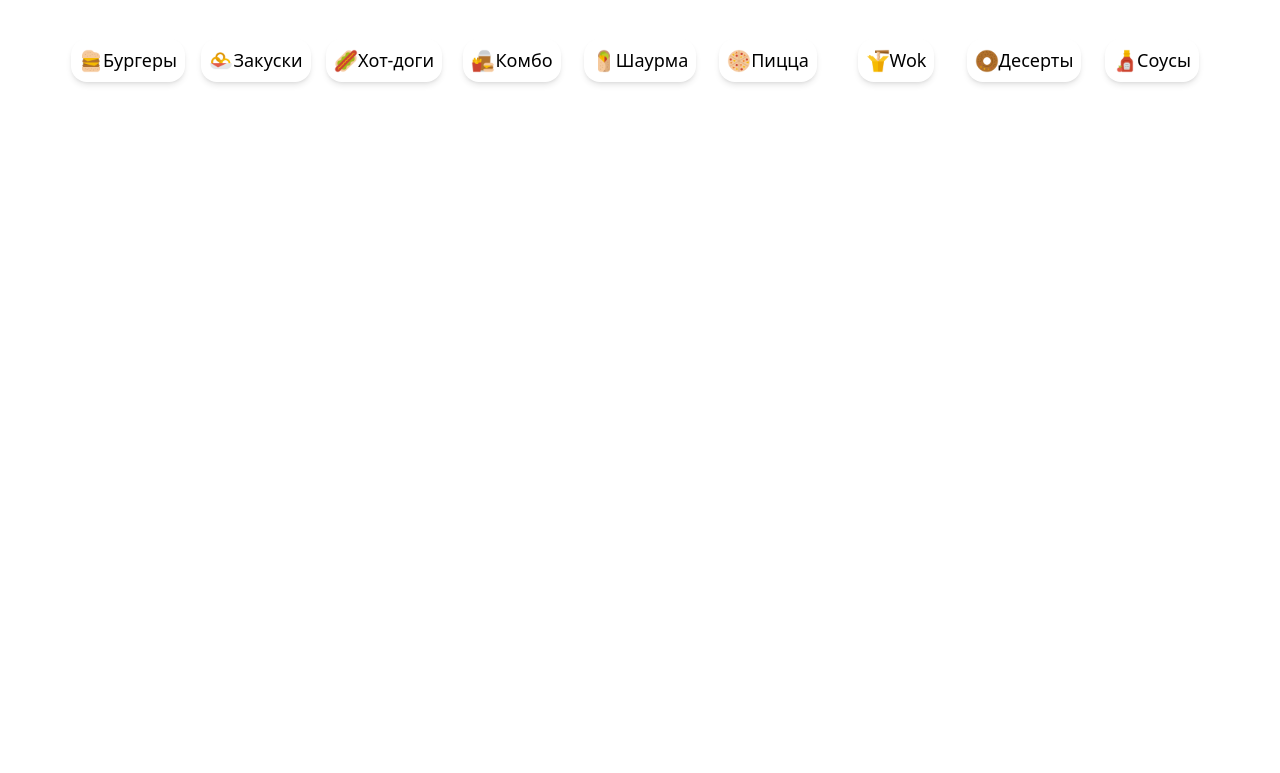
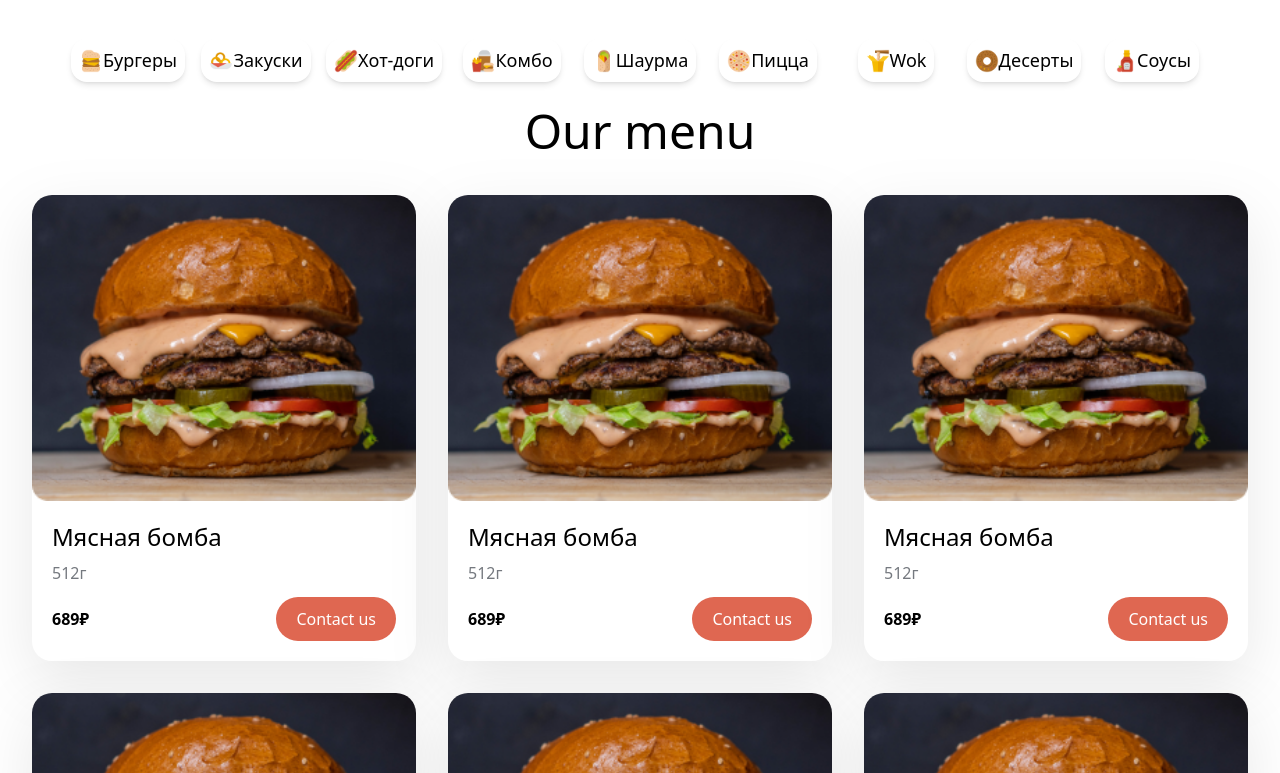
Before and after one commit to Daler-web-dev/fastfood_website, a React (Create React App) app: page /menu in a window 1280 px wide. Shown: the part 467-1240 px from the top of the page. Before the commit the page ends 800 px from the top, so only its background shows below. Built offline with nearby package versions, Linux system fonts and the light colour scheme.

Commit message:
meny page

```diff
--- a/src/App.jsx
+++ b/src/App.jsx
@@ -5,14 +5,16 @@ import { Route, Routes } from "react-router-dom";
 import Layout from "./Layout/Layout";
 import HomePage from "./Pages/HomePage";
 import AboutPage from "./Pages/AboutPage";
+import ProductCard from "./Components/children/ProductCard";
+import { Menu } from "./Pages/Menu";
 
 function App() {
 	return (
 		<Routes>
-				<Route index element={<HomePage />} />
-			    <Route path='/menu' element={<Layout />}>
-				    <Route path="about" element={<AboutPage />} />
-			   </Route>
+			<Route path='/' element={<Layout />}>
+				<Route path="/about" element={<AboutPage />} />
+				<Route path="/menu" element={<Menu />} />
+			</Route>
 		</Routes>
 	)
 }
--- a/src/Components/children/ProductCard.jsx
+++ b/src/Components/children/ProductCard.jsx
@@ -4,27 +4,27 @@ import MyModal from '../MyModal';
 
 import Button from "./Button";
 
-const ProductCard = () => {
+const ProductCard = ({item}) => {
    const [visible, setVisible] = useState(false)
 
    return (
       <>
-      <div className="max-lg:flex max-md:block bg-white overflow-hidden rounded-[20px] drop-shadow-[0px_20px_30px_rgba(0,0,0,0.09)]">
-         <a href="#0" className='rounded-[20px] overflow-hidden'>
-            <img className="rounded-t-lg" src={kruosan} alt="" />
+      <div className="w-96 max-lg:flex max-md:block bg-white overflow-hidden rounded-[20px] drop-shadow-[0px_20px_30px_rgba(0,0,0,0.09)]">
+         <a href="#" className='rounded-[20px] overflow-hidden'>
+            <img className="rounded-t-lg w-full" src={item.img} alt="" />
          </a>
          <div className="p-5">
-            <a href="#0">
-               <h5 className="mb-2 text-2xl text-black max-md:text-xl">Dunkin' Munchkins</h5>
+            <a href="#">
+               <h5 className="mb-2 text-2xl text-black max-md:text-xl">{item.title}</h5>
             </a>
-            <p className="mb-3 font-normal text-base text-[#75797F] max-md:truncate max-sm:text-sm">But I must explain to you how all this mistaken idea of  will give you a complete account of the system</p>
+            <p className="mb-3 font-normal text-base text-[#75797F] max-md:truncate max-sm:text-sm">{item.body}</p>
             <div className="flex justify-between items-center">
-               <span className='text-black font-bold'>$6.30</span>
+               <span className='text-black font-bold'>{item.price}</span>
                <Button onClick={() => setVisible(true)} />
             </div>
          </div>
       </div>
-      <MyModal visible={visible} setVisible={setVisible}><h1 style={{color: "black"}}>Dunkin' Munchkins</h1></MyModal>
+      <MyModal visible={visible} setVisible={setVisible}><h1 style={{color: "black"}}>{item.title}</h1></MyModal>
       </>
    );
 }
--- /dev/null
+++ b/src/Pages/Menu.jsx
@@ -0,0 +1,66 @@
+import React from 'react'
+import ProductCard from '../Components/children/ProductCard'
+
+export const Menu = () => {
+
+    const arr = [
+        {
+            id: 1,
+            title: "Мясная бомба",
+            body: "512г",
+            price: "689₽",
+            img: "/images/photo.png"
+        },
+        {
+            id: 2,
+            title: "Мясная бомба",
+            body: "512г",
+            price: "689₽",
+            img: "/images/photo.png"
+        },
+        {
+            id: 3,
+            title: "Мясная бомба",
+            body: "512г",
+            price: "689₽",
+            img: "/images/photo.png"
+        },
+        {
+            id: 4,
+            title: "Мясная бомба",
+            body: "512г",
+            price: "689₽",
+            img: "/images/photo.png"
+        },
+        {
+            id: 5,
+            title: "Мясная бомба",
+            body: "512г",
+            price: "689₽",
+            img: "/images/photo.png"
+        },
+        {
+            id: 6,
+            title: "Мясная бомба",
+            body: "512г",
+            price: "689₽",
+            img: "/images/photo.png"
+        },
+        {
+            id: 7,
+            title: "Мясная бомба",
+            body: "512г",
+            price: "689₽",
+            img: "/images/photo.png"
+        }
+    ]
+
+  return (
+    <div className='w-full flex flex-col items-center justify-center gap-10'>
+        <h1 className=' text-5xl'>Our menu</h1>
+        <div className="flex justify-center flex-wrap gap-8">
+            {arr.map(item => <ProductCard key={item.id} item={item}/>)}
+        </div>
+    </div>
+  )
+}
```
Also changed, not shown: public/images/photo.png (added).
